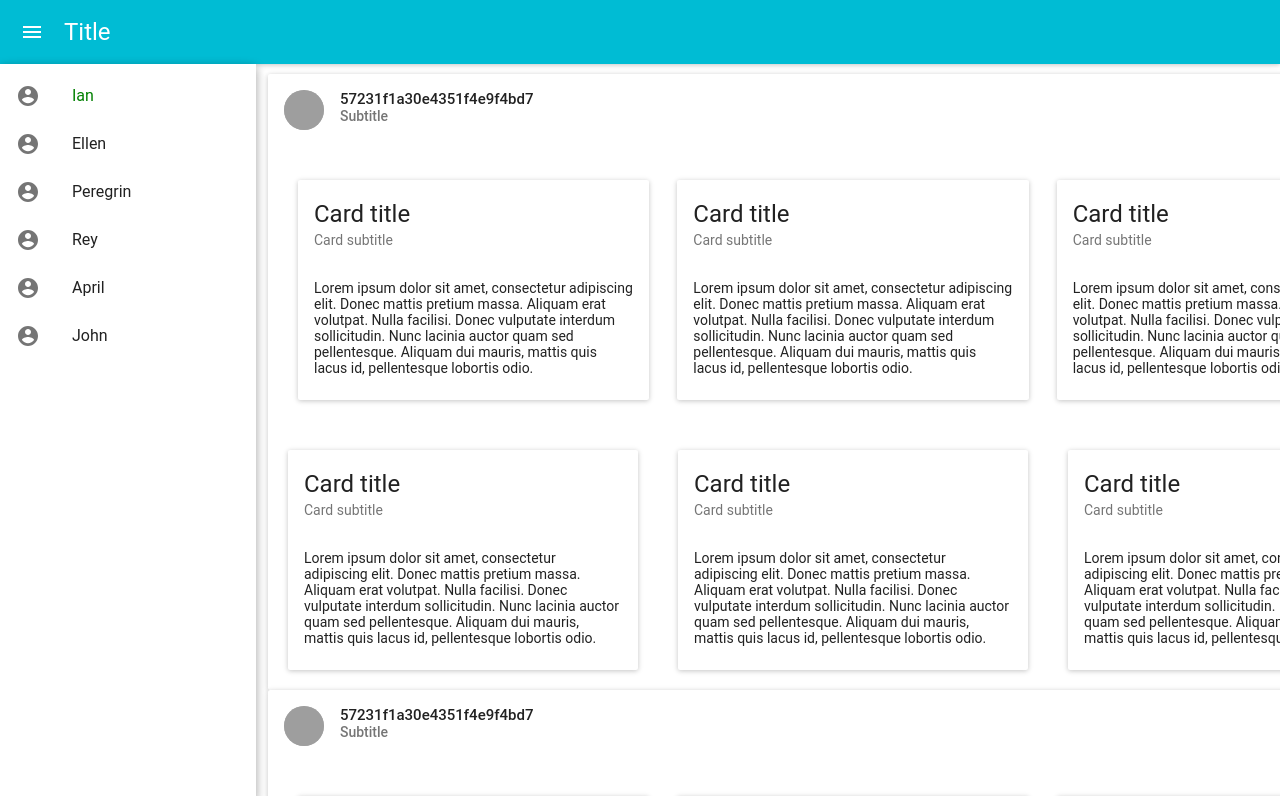
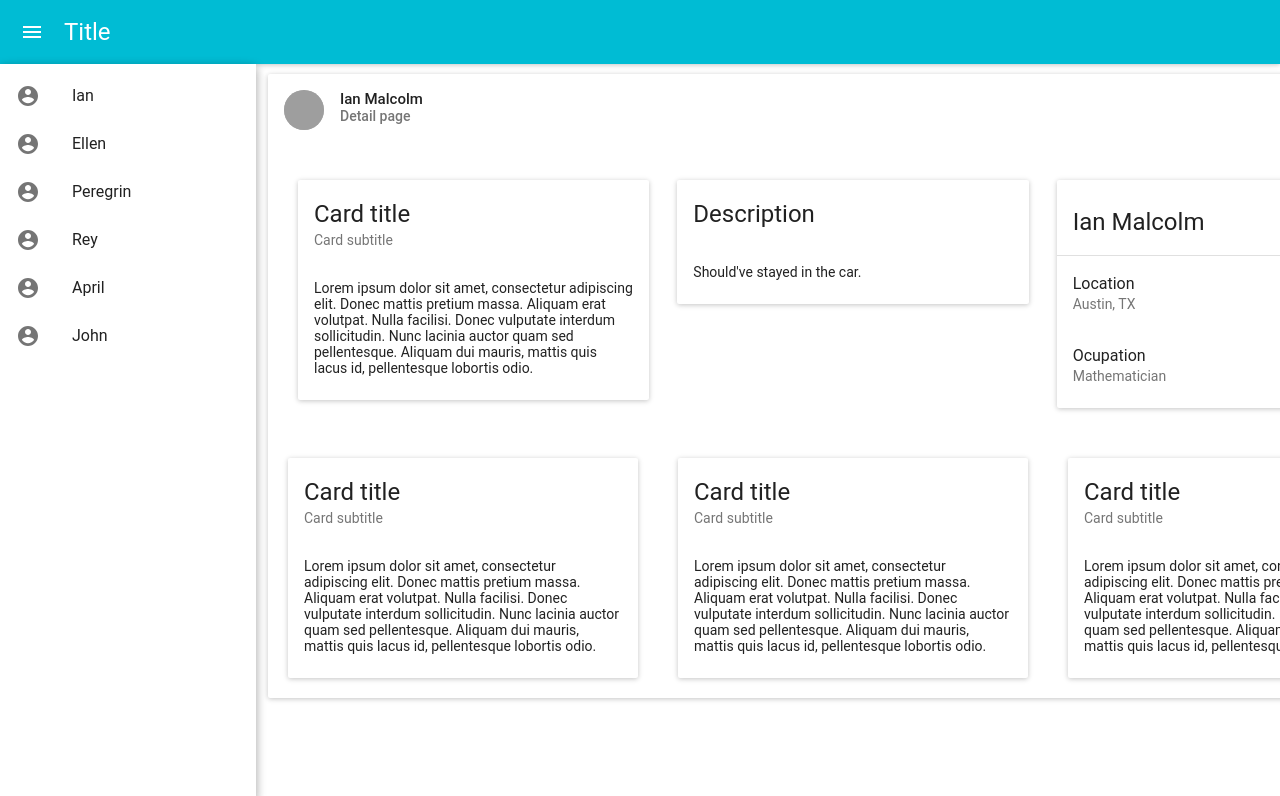
Before and after one commit to tranjt/photo-sharing-app, a React (Create React App) app: page /users/57231f1a30e4351f4e9f4bd7 in a window 1280 px wide. Shown: the top 796 px of the page. Built offline with nearby package versions, Linux system fonts and the light colour scheme; grey boxes are pictures that could not be loaded; what react-tap-event-plugin would draw is missing.

Commit message:
Initil redux connect user data to UserDetail page

```diff
--- a/src/App.js
+++ b/src/App.js
@@ -1,6 +1,5 @@
 import React, { Component } from 'react';
 import { Route }  from "react-router-dom";
-import { connect } from "react-redux";
 
 import MuiThemeProvider from 'material-ui/styles/MuiThemeProvider';
 import injectTapEventPlugin from 'react-tap-event-plugin';
@@ -9,12 +8,9 @@ import Drawer from 'material-ui/Drawer';
 
 import UserList from "./components/UserList";
 import UserDetail from "./components/UserDetail";
-import { getUsers } from "./actions/action";
 
 injectTapEventPlugin();
 // use list instead of card
-
-
 
 class App extends Component {
 
@@ -23,12 +19,7 @@ class App extends Component {
     this.state = {open: true};
   }
 
-  componentDidMount() {
-    this.props.getUsers();
-  }
-
   render() {
-    const users = this.props.users;
 
     return (
         <MuiThemeProvider>
@@ -38,25 +29,17 @@ class App extends Component {
                 iconClassNameRight="muidocs-icon-navigation-expand-more"
                  style={{ position: "fixed" }}
               />
-            <div style={{ display: 'flex', paddingTop: 64  }}>
+            <div style={{ display: 'flex', paddingTop: 64 }}>
+              <Drawer  containerStyle={{height: 'calc(100% - 64px)',top: 64}} open={this.state.open}  docked={true}>
+                <UserList />
+              </Drawer>
+              <div  style={{ flex: 1, padding: '10px', paddingLeft: "268px" }} >
 
-              <Drawer  containerStyle={{height: 'calc(100% - 64px)',top: 64}} open={this.state.open}  docked={true}>
-                <UserList users={users}/>
-              </Drawer>
-
-              <div  style={{flex: 1, padding: '10px', paddingLeft: "268px" }} >
-                {users.map(user => {
-                  return (
                     <Route
-                      key={user._id}
                       path={"/users/:_id"}
                       component={UserDetail}
                     />
-                  );
-                })}
-
               </div>
-
             </div>
           </div>
         </MuiThemeProvider>
@@ -64,10 +47,5 @@ class App extends Component {
   }
 }
 
-function mapStateToProps(state) {
-  return {
-    users: state.users
-  }
-}
 
-export default connect(mapStateToProps, { getUsers })(App);
+export default App;
--- a/src/components/UserDetail.js
+++ b/src/components/UserDetail.js
@@ -1,20 +1,25 @@
 import React from "react";
+import { connect } from "react-redux";
 import {Card, CardHeader, CardTitle, CardText} from 'material-ui/Card';
-
+import {List, ListItem} from 'material-ui/List';
+import Divider from 'material-ui/Divider';
 
 class UserDetail extends React.Component {
 
-
-
     render() {
 
-        const userId = this.props.match.params._id;
+        const { user } = this.props;
+
+        if (!user) {
+            return <div>Loading...</div>
+        }
+          console.log(user);
         return (
 
-             <Card  >
+             <Card>
                 <CardHeader
-                  title={userId}
-                  subtitle="Subtitle"
+                  title={`${user.first_name} ${user.last_name}`}
+                  subtitle="Detail page"
                   avatar="http://www.material-ui.com/images/jsa-128.jpg"
                 />
 
@@ -34,30 +39,37 @@ class UserDetail extends React.Component {
               </CardText>
             </Card>
       </div>
+
   <div  style={{flex: 1, margin: '1em'}}>
             <Card>
-              <CardTitle title='Card title' subtitle='Card subtitle' />
+              <CardTitle title='Description'  />
               <CardText>
-                Lorem ipsum dolor sit amet, consectetur adipiscing elit. Donec
-                mattis pretium massa. Aliquam erat volutpat. Nulla facilisi.
-                Donec vulputate interdum sollicitudin. Nunc lacinia auctor quam
-                sed pellentesque. Aliquam dui mauris, mattis quis lacus id,
-                pellentesque lobortis odio.
+                {`${user.description}`}
               </CardText>
             </Card>
       </div>
 
+
+
+
   <div  style={{flex: 1, margin: '1em'}}>
-            <Card>
-              <CardTitle title='Card title' subtitle='Card subtitle' />
-              <CardText>
-                Lorem ipsum dolor sit amet, consectetur adipiscing elit. Donec
-                mattis pretium massa. Aliquam erat volutpat. Nulla facilisi.
-                Donec vulputate interdum sollicitudin. Nunc lacinia auctor quam
-                sed pellentesque. Aliquam dui mauris, mattis quis lacus id,
-                pellentesque lobortis odio.
-              </CardText>
-            </Card>
+    <Card>
+               <List>
+                <CardTitle title={`${user.first_name} ${user.last_name}`} />
+                <Divider />
+                <ListItem
+                  primaryText="Location"
+                  secondaryText={`${user.location}`}
+                  disabled={true}
+                />
+                <ListItem
+                  primaryText="Ocupation"
+                  secondaryText={`${user.occupation}`}
+                  disabled={true}
+                />
+
+              </List>
+  </Card>
       </div>
 
 
@@ -104,10 +116,6 @@ class UserDetail extends React.Component {
                 pellentesque lobortis odio.
               </CardText>
             </Card>
-
-
-
-
                 </div>
 
 
@@ -119,4 +127,12 @@ class UserDetail extends React.Component {
 
 }
 
-export default UserDetail;
+function mapStateToProps(state, props) {
+  if (props.match.params._id) {
+    return {
+      user: state.users.find(user => user._id === props.match.params._id)
+    }
+  }
+}
+
+export default connect(mapStateToProps)(UserDetail);
--- a/src/components/UserList.js
+++ b/src/components/UserList.js
@@ -3,11 +3,15 @@ import { NavLink }  from "react-router-dom";
 import Menu from 'material-ui/Menu';
 import MenuItem from 'material-ui/MenuItem';
 import ActionAccountCircle from "material-ui/svg-icons/action/account-circle";
-
+import { getUsers } from "../actions/action";
+import { connect } from "react-redux";
 
 
 class UserList extends React.Component {
 
+    componentDidMount() {
+        this.props.getUsers();
+    }
 
     render() {
         const users = this.props.users;
@@ -21,17 +25,22 @@ class UserList extends React.Component {
                                 key={`${user._id}`}
                                 primaryText={`${user.first_name}`}
                                 leftIcon={<ActionAccountCircle />}
-                                containerElement={<NavLink to={`/users/${user._id}`} activeStyle={{ color: "green"}}/>}
+                                containerElement={<NavLink  to={`/users/${user._id}`} />}
                             />
                         );
                      })}
 
                  </Menu>
-
-
             </div>
         );
     }
 }
 
-export default UserList;
+
+function mapStateToProps(state) {
+  return {
+    users: state.users
+  }
+}
+
+export default connect(mapStateToProps, { getUsers })(UserList);
--- a/src/index.js
+++ b/src/index.js
@@ -9,7 +9,7 @@ import registerServiceWorker from './registerServiceWorker';
 
 import './index.css';
 import App from './App';
-import rootReducer from "./reducer/rootReducer";
+import rootReducer from "./reducers/rootReducer";
 
 const store = createStore(
     rootReducer,
--- a/src/reducer/rootReducer.js
+++ b/src/reducers/rootReducer.js
@@ -1,5 +1,4 @@
 import { combineReducers } from "redux";
-
 import users from "./users";
 
 export default combineReducers({
```
Also changed, not shown: src/actions/action.js (line endings or trailing spaces), src/reducers/users.js (renamed from src/reducer/users.js).
